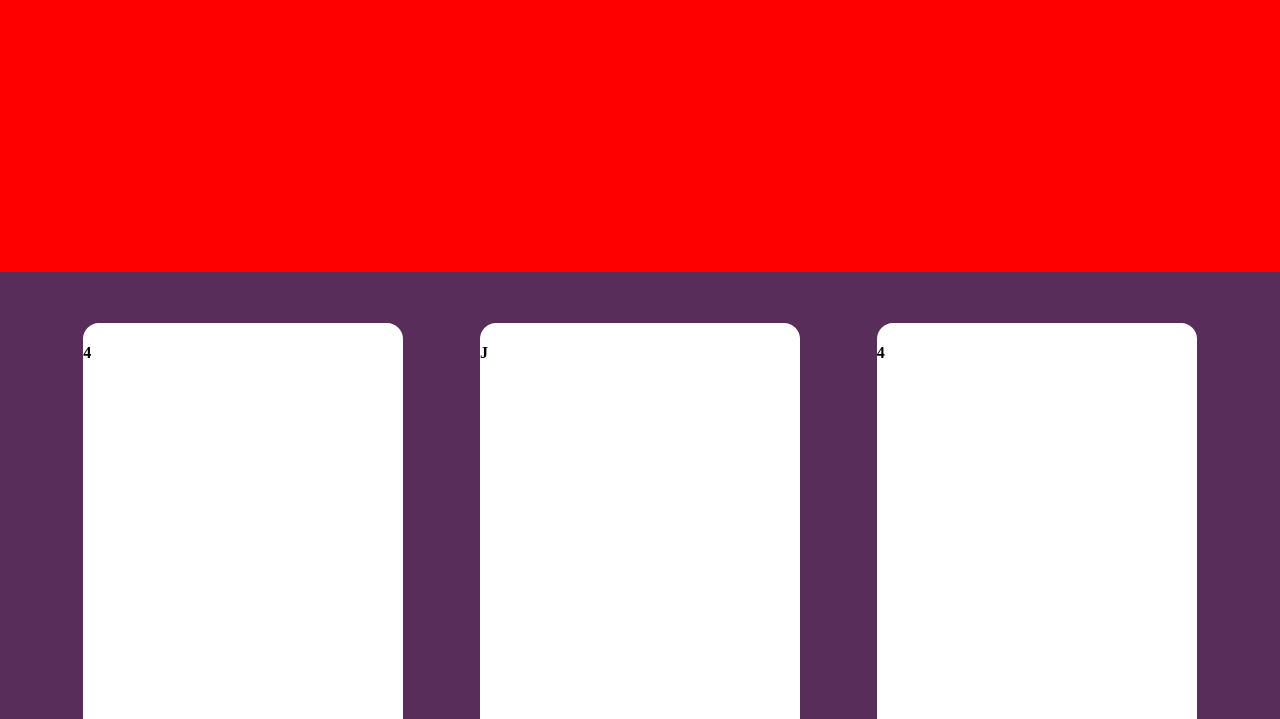
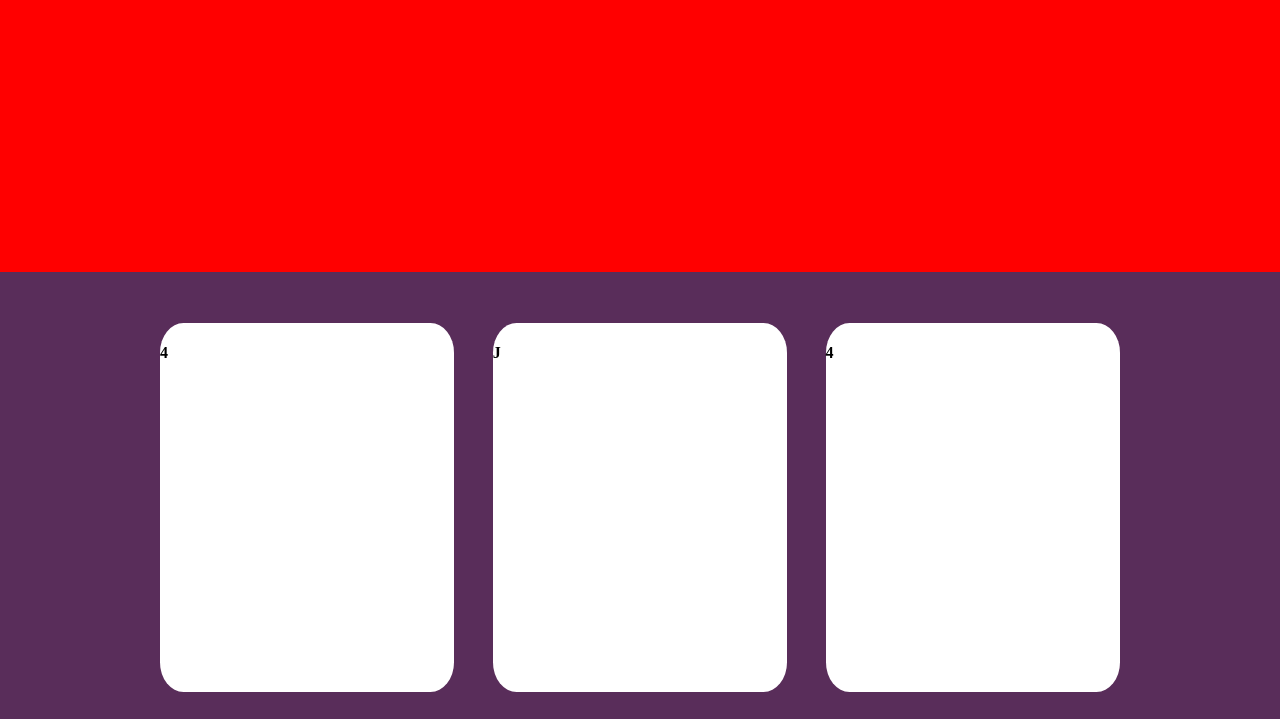
Before and after one commit to helagro/psychic-website-collaboration, a plain HTML site: page index.html in a window 1280 px wide. Shown: the part 68-787 px from the top of the page. Drawn offline with Linux system fonts and the light colour scheme.

Commit message:
better cards resize

```diff
--- a/stylesheets/index.css
+++ b/stylesheets/index.css
@@ -12,18 +12,25 @@
 }
 
 #card_holder{
-    column-gap: 6%;
+    align-content: baseline;
+    column-gap: 4%;
     display: grid;
-    grid-template-columns: 25vw 25vw 25vw;
-    grid-template-rows: 35vw 35vw;
-    justify-content: center;
+    grid-template-columns: 1fr 1fr 1fr;
+    grid-template-rows: 1fr 1fr;
+    height: 60vw;
+    justify-items: stretch;
+    margin: 0 auto;
+    max-height: 100vh;
+    max-width: 120vh;
+    overflow: hidden;
     padding: 4% 0;
-    row-gap: 8%;
+    row-gap: 4%;
+    width: 75vw;
 }
 
 .card{
     background: white;
-    border-radius: 1em;
+    border-radius: 8%;
 }
 
 .draw_cards_btn{
@@ -32,6 +39,6 @@
     font-size: 3vw;
     height: 10%;
     justify-self: center;
-    margin: 6% auto;
+    margin: 0 auto 6% auto;
     width: 40%;
 }
```
